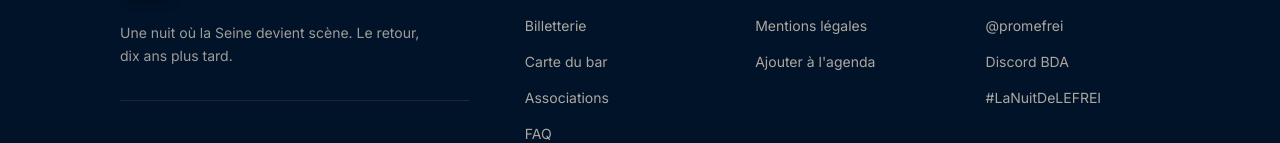
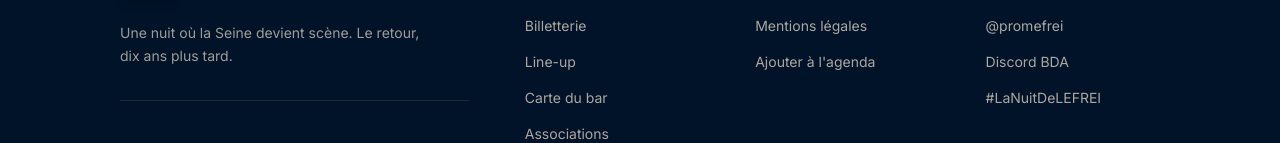
Before and after one commit to Adam-Blf/la-nuit-de-l-efrei, a Next.js app: page / in a window 1280 px wide. Shown: the part 6463-6606 px from the top of the page. Built offline with nearby package versions, Linux system fonts and the light colour scheme; no server answers.

Commit message:
fix(nav): ajout du lien Line-up manquant dans le footer

```diff
--- a/src/components/Footer.tsx
+++ b/src/components/Footer.tsx
@@ -21,6 +21,7 @@ export function Footer() {
         { label: "Accueil", href: "/" },
         { label: "Lieu", href: "/lieu" },
         { label: "Billetterie", href: "/billetterie" },
+        { label: "Line-up", href: "/lineup" },
         { label: "Carte du bar", href: "/carte" },
         { label: "Associations", href: "/associations" },
         { label: "FAQ", href: "/faq" },
```
